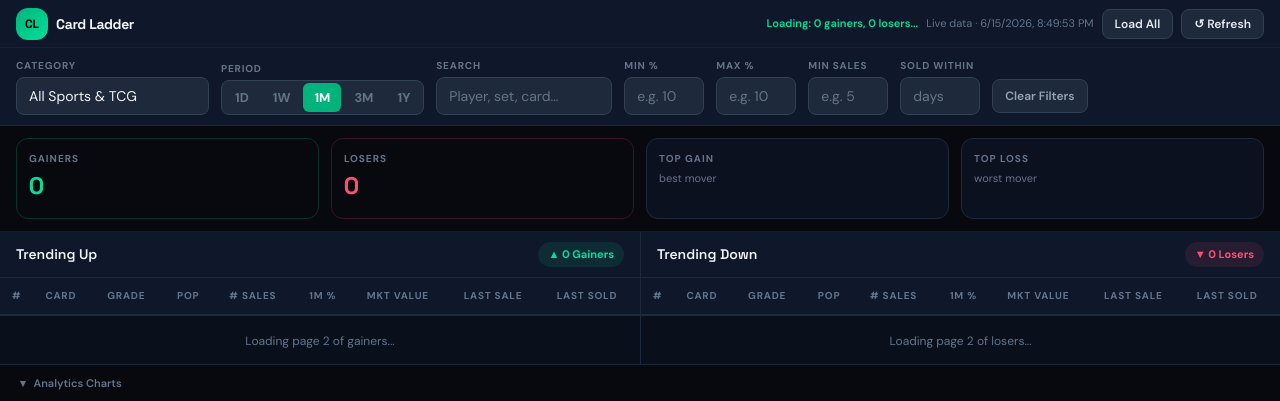
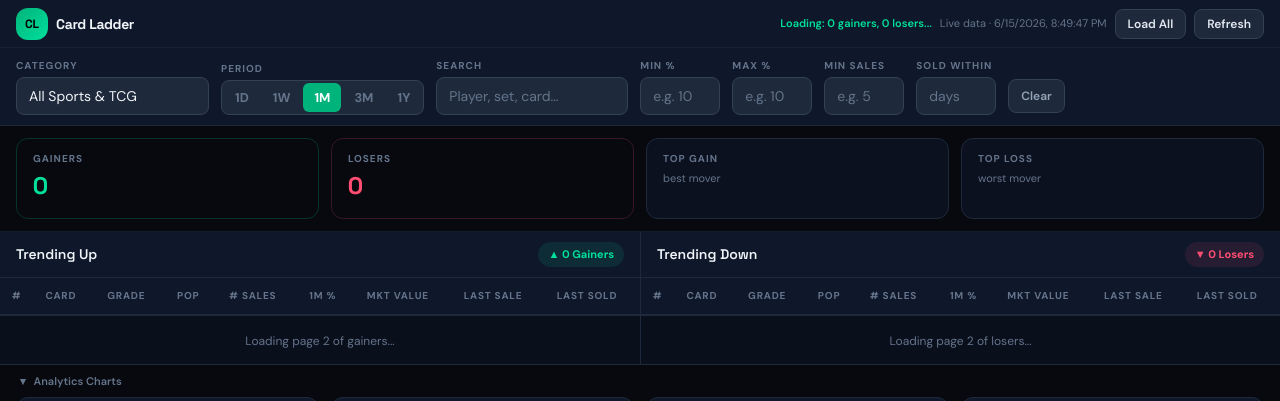
Before and after one commit to elkhoudh/card-ladder, a Flask app: page / in a window 1280 px wide. Shown: the top 401 px of the page. Run offline with Flask 3, Linux system fonts and the light colour scheme; data that the repository does not hold is empty; some libraries are stand-ins or nearby versions.

Commit message:
Revert "Fix mobile filters: stack layout, no hidden scroll, bigger touch targets"
This reverts commit e34b2519d20c71169e5e87f8c080d2198094b3d9.

```diff
--- a/static/app.js
+++ b/static/app.js
@@ -1025,21 +1025,15 @@ document.getElementById("chartsToggle")?.addEventListener("click", () => {
 refreshBtn.addEventListener("click", () => restartLoaders({ forceRefresh: true }));
 clearFiltersBtn.addEventListener("click", clearAllFilters);
 
-async function loadAllCards() {
+loadAllBtn.addEventListener("click", async () => {
   if (!upLoader || !downLoader) return;
   loadAllBtn.disabled = true;
-  const mobileBtn = document.getElementById("loadAllBtnMobile");
-  if (mobileBtn) mobileBtn.disabled = true;
   loadStatus.textContent = "Loading all remaining cards...";
   await Promise.all([upLoader.loadAll(), downLoader.loadAll()]);
   loadAllBtn.disabled = false;
-  if (mobileBtn) mobileBtn.disabled = false;
   lastUpdated.textContent = `Fully loaded ${new Date().toLocaleString()}`;
   onDataUpdate(true);
-}
-
-loadAllBtn.addEventListener("click", loadAllCards);
-document.getElementById("loadAllBtnMobile")?.addEventListener("click", loadAllCards);
+});
 
 // Search and % filters — always client-side on loaded data
 cardSearchInput.addEventListener("input", applyClientFilters);
--- a/static/style.css
+++ b/static/style.css
@@ -80,15 +80,6 @@
 }
 .change-up   { color: #00e09b; font-weight: 700; }
 .change-down { color: #ff4e72; font-weight: 700; }
-
-/* ── Filter section labels ────────────────────────────────────────── */
-.filter-label {
-  font-size: 10px;
-  font-weight: 700;
-  text-transform: uppercase;
-  letter-spacing: 0.08em;
-  color: #64748b;
-}
 
 /* ── Period tabs ──────────────────────────────────────────────────── */
 .period-tab {
--- a/templates/index.html
+++ b/templates/index.html
@@ -14,7 +14,7 @@
         extend: {
           fontFamily: { sans: ["DM Sans","system-ui","sans-serif"], display: ["Space Grotesk","sans-serif"] },
           colors: {
-            brand:  { DEFAULT:"#00e09b", dim:"rgba(0,224,155,0.12)", mid:"#00b37a" },
+            brand: { DEFAULT:"#00e09b", dim:"rgba(0,224,155,0.12)", mid:"#00b37a" },
             danger: { DEFAULT:"#ff4e72", dim:"rgba(255,78,114,0.12)", mid:"#cc3a58" },
           },
         },
@@ -24,6 +24,8 @@
   <link rel="stylesheet" href="/static/style.css" />
   <script src="https://cdn.jsdelivr.net/npm/chart.js@4.4.1/dist/chart.umd.min.js"></script>
 </head>
+<!-- On desktop: overflow-hidden keeps everything in the viewport (split-pane layout).
+     On mobile: overflow-auto allows the page to scroll naturally. -->
 <body class="bg-[#07090e] text-slate-100 font-sans overflow-auto md:overflow-hidden">
 <div class="flex flex-col md:h-full">
 
@@ -34,42 +36,38 @@
     <div class="flex items-center gap-2 px-4 h-12 border-b border-slate-800/60">
       <div class="w-8 h-8 rounded-xl bg-gradient-to-br from-brand-mid to-brand flex items-center justify-center font-display font-bold text-xs text-black flex-shrink-0 select-none">CL</div>
       <span class="font-display font-bold text-sm tracking-tight whitespace-nowrap">Card Ladder</span>
+
       <div class="ml-auto flex items-center gap-2 min-w-0">
-        <span id="loadStatus" class="text-[11px] font-semibold text-brand truncate max-w-[100px] sm:max-w-[240px] lg:max-w-[340px]">Ready</span>
+        <span id="loadStatus" class="text-[11px] font-semibold text-brand truncate max-w-[120px] sm:max-w-[260px] lg:max-w-[340px]">Ready</span>
         <span id="lastUpdated" class="text-[11px] text-slate-500 whitespace-nowrap hidden lg:block"></span>
         <button id="loadAllBtn" type="button"
-          class="hidden sm:block px-3 py-1.5 text-xs font-semibold rounded-lg border border-slate-700 bg-slate-800 text-slate-200 hover:bg-slate-700 transition-colors whitespace-nowrap">
+          class="px-3 py-1.5 text-xs font-semibold rounded-lg border border-slate-700 bg-slate-800 text-slate-200 hover:bg-slate-700 hover:border-slate-600 transition-colors whitespace-nowrap">
           Load All
         </button>
         <button id="refreshBtn" type="button"
-          class="px-3 py-1.5 text-xs font-semibold rounded-lg border border-slate-700 bg-slate-800 text-slate-200 hover:bg-slate-700 transition-colors whitespace-nowrap">
-          ↺ Refresh
+          class="px-3 py-1.5 text-xs font-semibold rounded-lg border border-slate-700 bg-slate-800 text-slate-200 hover:bg-slate-700 hover:border-slate-600 transition-colors whitespace-nowrap">
+          Refresh
         </button>
       </div>
     </div>
 
-    <!-- ── Filter section ───────────────────────────────────────────────────
-         Mobile  : flex-col — everything stacks, full-width, no hidden scroll
-         Desktop : flex-row flex-nowrap overflow-x-auto — single scrollable row
-    ──────────────────────────────────────────────────────────────────────── -->
-    <div class="flex flex-col md:flex-row md:flex-nowrap md:items-end gap-2 md:gap-3 px-4 py-3 md:py-2.5 md:overflow-x-auto md:scrollbar-hide">
+    <!-- Filter bar — horizontally scrollable on all screen sizes -->
+    <div class="flex items-end gap-3 px-4 py-2.5 overflow-x-auto scrollbar-hide">
 
-      <!-- Category: full-width on mobile -->
-      <label class="flex flex-col gap-1 md:flex-shrink-0 md:min-w-[160px]">
-        <span class="filter-label">Category</span>
+      <label class="flex flex-col gap-1 flex-shrink-0 min-w-[160px]">
+        <span class="text-[10px] font-bold uppercase tracking-widest text-slate-500">Category</span>
         <div class="combobox" id="categoryCombobox">
           <input type="text" id="categoryInput" placeholder="All Sports & TCG" autocomplete="off"
-            class="w-full bg-slate-800 border border-slate-700 rounded-lg px-3 py-2.5 md:py-2 text-sm text-slate-100 placeholder-slate-500 outline-none focus:border-brand-mid transition-colors" />
+            class="w-full bg-slate-800 border border-slate-700 rounded-lg px-3 py-2 text-sm text-slate-100 placeholder-slate-500 outline-none focus:border-brand-mid transition-colors" />
           <input type="hidden" id="categoryValue" value="all" />
           <ul class="combobox-list" id="categoryList"></ul>
         </div>
       </label>
 
-      <!-- Period: grid on mobile (equal tabs), flex on desktop -->
-      <label class="flex flex-col gap-1 md:flex-shrink-0">
-        <span class="filter-label">Period</span>
+      <label class="flex flex-col gap-1 flex-shrink-0">
+        <span class="text-[10px] font-bold uppercase tracking-widest text-slate-500">Period</span>
         <div id="periodTabs" role="group"
-          class="grid grid-cols-5 md:flex bg-slate-800 border border-slate-700 rounded-lg p-0.5 gap-0.5">
+          class="flex bg-slate-800 border border-slate-700 rounded-lg p-0.5 gap-0.5">
           <button class="period-tab" data-value="1d" type="button">1D</button>
           <button class="period-tab" data-value="1w" type="button">1W</button>
           <button class="period-tab active" data-value="1m" type="button">1M</button>
@@ -79,76 +77,75 @@
         <input type="hidden" id="periodSelect" value="1m" />
       </label>
 
-      <!-- Search: full-width on mobile -->
-      <label class="flex flex-col gap-1 md:flex-shrink-0">
-        <span class="filter-label">Search</span>
+      <label class="flex flex-col gap-1 flex-shrink-0">
+        <span class="text-[10px] font-bold uppercase tracking-widest text-slate-500">Search</span>
         <input type="search" id="cardSearchInput" placeholder="Player, set, card…"
-          class="w-full md:w-44 bg-slate-800 border border-slate-700 rounded-lg px-3 py-2.5 md:py-2 text-sm text-slate-100 placeholder-slate-500 outline-none focus:border-brand-mid transition-colors" />
+          class="bg-slate-800 border border-slate-700 rounded-lg px-3 py-2 text-sm text-slate-100 placeholder-slate-500 outline-none focus:border-brand-mid transition-colors w-40 sm:w-48" />
       </label>
 
-      <!-- Number filters: 2×2 grid on mobile, inline on desktop via md:contents -->
-      <div class="grid grid-cols-2 gap-2 md:contents">
-        <label class="flex flex-col gap-1 md:flex-shrink-0">
-          <span class="filter-label">Min %</span>
+      <label class="flex flex-col gap-1 flex-shrink-0">
+        <span class="text-[10px] font-bold uppercase tracking-widest text-slate-500">Min %</span>
         <input type="number" id="minChangeInput" placeholder="e.g. 10" step="0.1"
-            class="w-full md:w-20 bg-slate-800 border border-slate-700 rounded-lg px-3 py-2.5 md:py-2 text-sm text-slate-100 placeholder-slate-500 outline-none focus:border-brand-mid transition-colors" />
+          class="bg-slate-800 border border-slate-700 rounded-lg px-3 py-2 text-sm text-slate-100 placeholder-slate-500 outline-none focus:border-brand-mid transition-colors w-20" />
       </label>
-        <label class="flex flex-col gap-1 md:flex-shrink-0">
-          <span class="filter-label">Max %</span>
+
+      <label class="flex flex-col gap-1 flex-shrink-0">
+        <span class="text-[10px] font-bold uppercase tracking-widest text-slate-500">Max %</span>
         <input type="number" id="maxChangeInput" placeholder="e.g. 100" step="0.1"
-            class="w-full md:w-20 bg-slate-800 border border-slate-700 rounded-lg px-3 py-2.5 md:py-2 text-sm text-slate-100 placeholder-slate-500 outline-none focus:border-brand-mid transition-colors" />
+          class="bg-slate-800 border border-slate-700 rounded-lg px-3 py-2 text-sm text-slate-100 placeholder-slate-500 outline-none focus:border-brand-mid transition-colors w-20" />
       </label>
-        <label class="flex flex-col gap-1 md:flex-shrink-0">
-          <span class="filter-label">Min Sales</span>
+
+      <label class="flex flex-col gap-1 flex-shrink-0">
+        <span class="text-[10px] font-bold uppercase tracking-widest text-slate-500">Min Sales</span>
         <input type="number" id="minSalesInput" placeholder="e.g. 5" min="0"
-            class="w-full md:w-20 bg-slate-800 border border-slate-700 rounded-lg px-3 py-2.5 md:py-2 text-sm text-slate-100 placeholder-slate-500 outline-none focus:border-brand-mid transition-colors" />
+          class="bg-slate-800 border border-slate-700 rounded-lg px-3 py-2 text-sm text-slate-100 placeholder-slate-500 outline-none focus:border-brand-mid transition-colors w-20" />
       </label>
-        <label class="flex flex-col gap-1 md:flex-shrink-0">
-          <span class="filter-label">Sold Within</span>
+
+      <label class="flex flex-col gap-1 flex-shrink-0">
+        <span class="text-[10px] font-bold uppercase tracking-widest text-slate-500">Sold Within</span>
         <input type="number" id="soldWithinInput" placeholder="days" min="1"
-            class="w-full md:w-20 bg-slate-800 border border-slate-700 rounded-lg px-3 py-2.5 md:py-2 text-sm text-slate-100 placeholder-slate-500 outline-none focus:border-brand-mid transition-colors" />
+          class="bg-slate-800 border border-slate-700 rounded-lg px-3 py-2 text-sm text-slate-100 placeholder-slate-500 outline-none focus:border-brand-mid transition-colors w-20" />
       </label>
-      </div>
 
       <button id="clearFiltersBtn" type="button"
-        class="md:self-end w-full md:w-auto px-3 py-2.5 md:py-2 text-xs font-semibold rounded-lg border border-slate-700 bg-slate-800 text-slate-400 hover:bg-slate-700 hover:text-slate-200 transition-colors md:whitespace-nowrap md:mb-0.5">
-        Clear Filters
+        class="self-end px-3 py-2 text-xs font-semibold rounded-lg border border-slate-700 bg-slate-800 text-slate-400 hover:bg-slate-700 hover:text-slate-200 transition-colors whitespace-nowrap mb-0.5">
+        Clear
       </button>
     </div>
   </header>
 
   <!-- ═══ STATS ROW ═════════════════════════════════════════════════════════ -->
-  <div class="flex-none grid grid-cols-2 md:grid-cols-4 gap-2 md:gap-3 px-4 py-3 border-b border-slate-800/60 bg-[#07090e]">
+  <div class="flex-none grid grid-cols-2 md:grid-cols-4 gap-3 px-4 py-3 border-b border-slate-800/60 bg-[#07090e]">
 
-    <div class="rounded-xl border border-brand/20 bg-gradient-to-br from-brand/8 to-transparent px-3 py-3">
+    <div class="rounded-xl border border-brand/20 bg-gradient-to-br from-brand/8 to-transparent px-3 py-3 md:px-4">
       <p class="text-[10px] font-bold uppercase tracking-widest text-slate-500 mb-1">Gainers</p>
-      <p class="font-display font-bold text-2xl text-brand tabular-nums" id="statUpCount">—</p>
+      <p class="font-display font-bold text-xl md:text-2xl text-brand tabular-nums" id="statUpCount">—</p>
       <p class="text-[11px] text-slate-500 mt-1 tabular-nums" id="statAvgUp">avg —</p>
     </div>
 
-    <div class="rounded-xl border border-danger/20 bg-gradient-to-br from-danger/8 to-transparent px-3 py-3">
+    <div class="rounded-xl border border-danger/20 bg-gradient-to-br from-danger/8 to-transparent px-3 py-3 md:px-4">
       <p class="text-[10px] font-bold uppercase tracking-widest text-slate-500 mb-1">Losers</p>
-      <p class="font-display font-bold text-2xl text-danger tabular-nums" id="statDownCount">—</p>
+      <p class="font-display font-bold text-xl md:text-2xl text-danger tabular-nums" id="statDownCount">—</p>
       <p class="text-[11px] text-slate-500 mt-1 tabular-nums" id="statAvgDown">avg —</p>
     </div>
 
-    <div class="rounded-xl border border-slate-800 bg-slate-900/60 px-3 py-3">
+    <div class="rounded-xl border border-slate-800 bg-slate-900/60 px-3 py-3 md:px-4">
       <p class="text-[10px] font-bold uppercase tracking-widest text-slate-500 mb-1">Top Gain</p>
-      <p class="font-display font-bold text-2xl text-slate-100 tabular-nums" id="statTopGainer">—</p>
+      <p class="font-display font-bold text-xl md:text-2xl text-slate-100 tabular-nums" id="statTopGainer">—</p>
       <p class="text-[11px] text-slate-500 mt-1">best mover</p>
     </div>
 
-    <div class="rounded-xl border border-slate-800 bg-slate-900/60 px-3 py-3">
+    <div class="rounded-xl border border-slate-800 bg-slate-900/60 px-3 py-3 md:px-4">
       <p class="text-[10px] font-bold uppercase tracking-widest text-slate-500 mb-1">Top Loss</p>
-      <p class="font-display font-bold text-2xl text-slate-100 tabular-nums" id="statTopLoser">—</p>
+      <p class="font-display font-bold text-xl md:text-2xl text-slate-100 tabular-nums" id="statTopLoser">—</p>
       <p class="text-[11px] text-slate-500 mt-1">worst mover</p>
     </div>
 
   </div>
 
   <!-- ═══ TABLES ════════════════════════════════════════════════════════════
-       Desktop : side-by-side, fill remaining viewport (flex-1 overflow-hidden)
-       Mobile  : stacked, each 50vh so both tables are visible above the fold
+       Desktop: side-by-side, fill remaining viewport height (flex-1 + overflow-hidden)
+       Mobile:  stacked, each panel fixed at 50vh so both are visible before charts
   ══════════════════════════════════════════════════════════════════════════ -->
   <div class="grid grid-cols-1 md:grid-cols-2 md:flex-1 divide-y md:divide-y-0 md:divide-x divide-slate-800 md:overflow-hidden md:min-h-0">
 
@@ -212,18 +209,10 @@
 
   </div>
 
-  <!-- ═══ LOAD ALL button (mobile only, visible below tables) ══════════════ -->
-  <div class="sm:hidden px-4 py-3 border-t border-slate-800 bg-[#07090e]">
-    <button id="loadAllBtnMobile" type="button"
-      class="w-full py-2.5 text-sm font-semibold rounded-lg border border-slate-700 bg-slate-800 text-slate-200 hover:bg-slate-700 transition-colors">
-      Load All Cards
-    </button>
-  </div>
-
-  <!-- ═══ CHARTS (collapsible) ══════════════════════════════════════════════ -->
+  <!-- ═══ CHARTS (collapsible, below tables) ════════════════════════════════ -->
   <div class="flex-none border-t border-slate-800 bg-[#07090e]">
     <button id="chartsToggle" onclick="document.getElementById('chartsPanel').classList.toggle('hidden')" type="button"
-      class="w-full flex items-center gap-2 px-5 py-2.5 text-[11px] font-semibold text-slate-500 hover:text-slate-300 transition-colors text-left">
+      class="w-full flex items-center gap-2 px-5 py-2 text-[11px] font-semibold text-slate-500 hover:text-slate-300 transition-colors text-left">
       <span id="chartsToggleIcon">▸</span>
       <span>Analytics Charts</span>
     </button>
@@ -256,7 +245,7 @@
     <span class="hidden sm:inline">5 periods: 1D / 1W / 1M / 3M / 1Y</span>
     <span class="text-slate-700 hidden sm:inline">·</span>
     <span class="hidden sm:inline">Browser cache 1 hr</span>
-    <span class="text-slate-700">·</span>
+    <span class="text-slate-700 hidden sm:inline">·</span>
     <a href="https://www.cardladder.com/ladder" target="_blank" rel="noopener" class="text-slate-500 hover:text-slate-300 transition-colors">cardladder.com/ladder</a>
   </footer>
 
```
Lines whose indentation alone changed are shown as unchanged.
